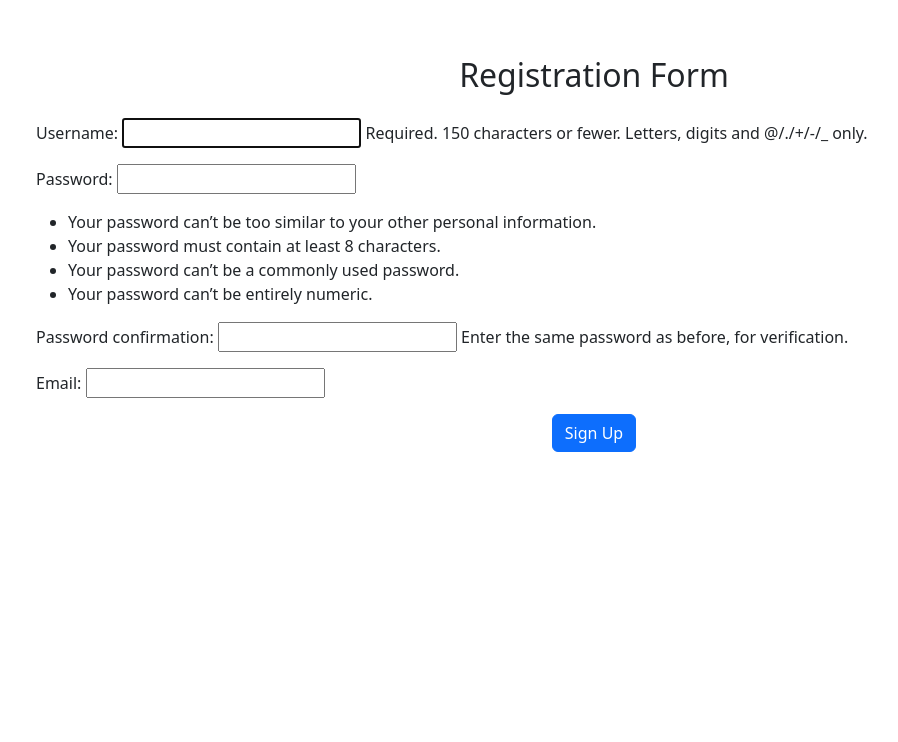
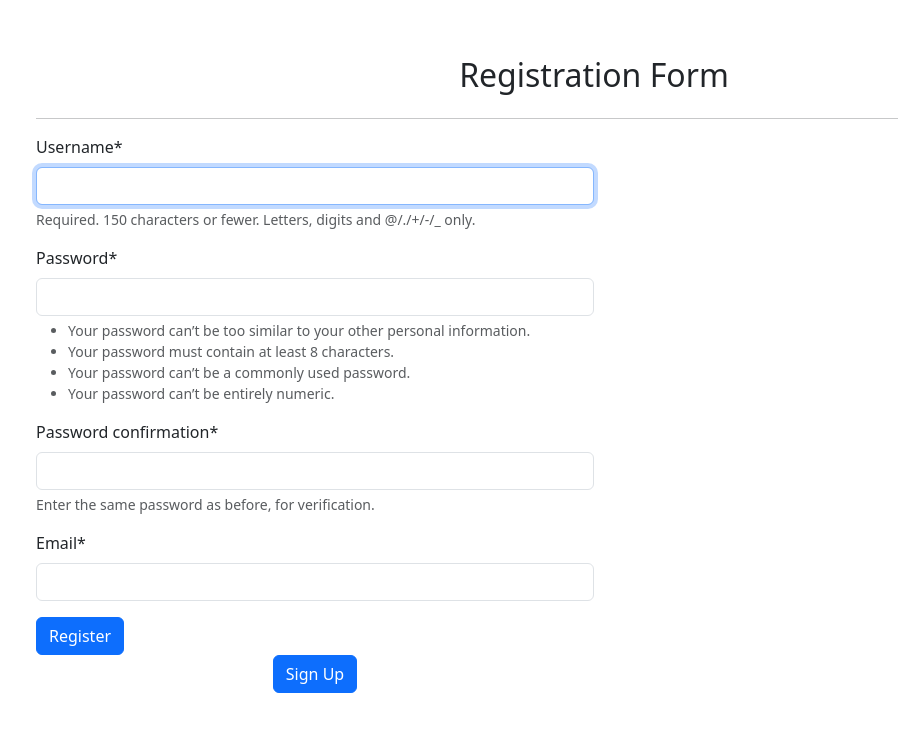
Before and after one commit to Ajaykapasiya/Learn-Django, a Django app: page /accounts/register/ in a window 1280 px wide. Shown: the part 58-800 px from the top of the page, without its empty margins (46-944 px from the left). Run offline with Django 5.2, Linux system fonts and the light colour scheme; some libraries are stand-ins or nearby versions.

Commit message:
Add crispy forms integration for registration template and update settings

```diff
--- a/TodoManager/settings.py
+++ b/TodoManager/settings.py
@@ -125,3 +125,6 @@ STATICFILES_DIRS = [os.path.join(BASE_DIR, 'static')]
 # https://docs.djangoproject.com/en/5.2/ref/settings/#default-auto-field
 
 DEFAULT_AUTO_FIELD = 'django.db.models.BigAutoField'
+
+CRISPY_ALLOWED_TEMPLATE_PACKS = "bootstrap5"
+CRISPY_TEMPLATE_PACK = "bootstrap5"
--- a/users/templates/register.html
+++ b/users/templates/register.html
@@ -1,4 +1,5 @@
 {% extends "base.html" %}
+{% load crispy_forms_tags %}
 
 {% block title %}
 Registration Page
@@ -9,11 +10,13 @@ Registration Page
 <div class="container py-5">
 
     <p class="h2 text-center mb-4">Registration Form</p>
+    <hr>
 
-    <form method="post">
+    <form method="post" class="col-6">
         {% csrf_token %}
 
-        {{ register_form.as_p }}
+        {{ register_form | crispy }}
+        <button type="submit" class="btn btn-primary"> Register </button>
 
         <div class="text-center">
             <button type="submit" class="btn btn-primary">
```
